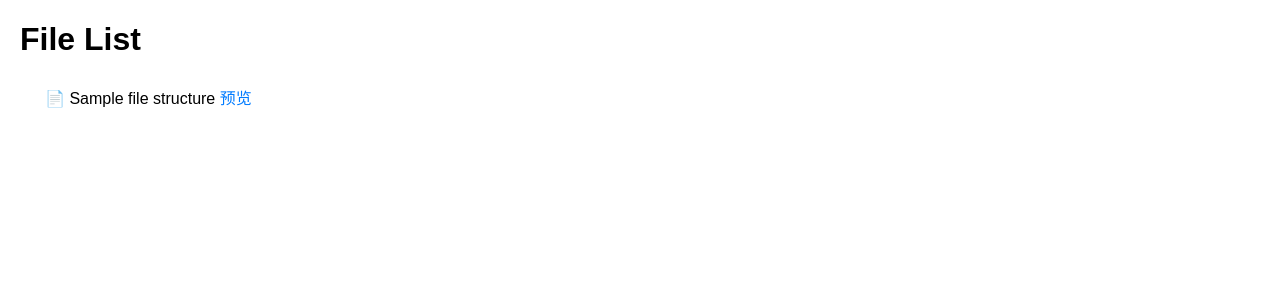
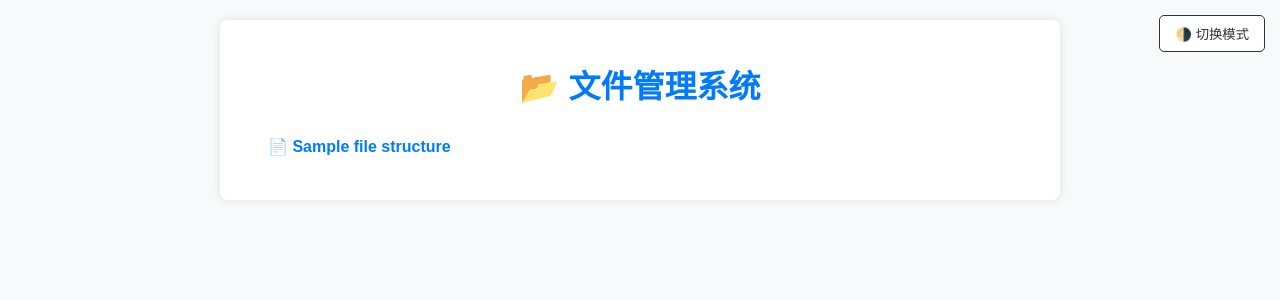
Before and after one commit to sunnyhmz7010/kkfileview_nas, a Flask app: template templates/index.html in a window 1280 px wide. Shown: the top 300 px of the page. Run offline with Flask 3, Linux system fonts and the light colour scheme; the template is opened without the code that fills it: most values are stand-ins (such as "Sample title", 1, 10 or a date in 2020).

Commit message:
Add files via upload

```diff
--- a/docker-compose.yml
+++ b/docker-compose.yml
@@ -1,11 +1,11 @@
 services:
   kkfileview_nas:
-    image: kkfileview_nas:v1.0
+    image: kkfileview_nas:v1.1
     container_name: kfileview_nas
     restart: always
     environment:
       - FILE_URL_DATA=192.168.10.28:5000 #NAS地址+当前容器映射的宿主端口
-      - PREVIEW_URL_DATA=192.168.10.28:8012 #kkfileview服务地址+当前容器映射的宿主端口
+      - PREVIEW_URL_DATA=192.168.10.28:8012 #kkfileview服务地址(如需公网访问，请填写公网地址)+kkfileview容器映射的宿主端口
     volumes:
       - /vol1/1000/文件:/app/files  # 需要预览的文件夹
     ports:
--- a/run.py
+++ b/run.py
@@ -1,48 +1,50 @@
+import os
+import base64
 from flask import Flask, render_template, send_from_directory
-import os
-import json
-import base64
 
 app = Flask(__name__)
 
 # 读取环境变量
-file_url_data = os.getenv("FILE_URL_DATA", "http://localhost")
-preview_url_data = os.getenv("PREVIEW_URL_DATA", "http://localhost")
+# file_url_data = os.getenv("FILE_URL_DATA", "http://localhost")
+# preview_url_data = os.getenv("PREVIEW_URL_DATA", "http://localhost")
 
-# file_url_data = '192.168.10.25:5000'
-# preview_url_data = '192.168.10.28:8012'
+file_url_data = '192.168.10.25:5000'
+preview_url_data = '192.168.10.28:8012'
 
-# 设定文件目录（默认是 `/app/files`）
-FILE_DIR = os.getenv("FILE_DIR", "/app/files")
-# FILE_DIR = 'files'
+# 设定文件目录（Windows 和 Linux 兼容）
+# FILE_DIR = os.getenv("FILE_DIR", os.path.abspath("files"))  # 默认 `files/` 目录
+FILE_DIR = 'files'
 
-# 生成 kkFileView 预览链接
+# 生成 kkFileView 预览链接（修正 Windows 路径）
 def generate_preview_url(file_path):
-    """ 生成 kkFileView 预览链接 """
-    file_url = f"http://{file_url_data}/file/{file_path}"  # 注意这里直接拼接完整路径
+    """ 生成 kkFileView 预览链接，统一使用 / 作为路径分隔符 """
+    file_path = file_path.replace("\\", "/")  # 统一路径格式
+    file_url = f"http://{file_url_data}/file/{file_path}"  # 生成 Flask 访问路径
     encoded_url = base64.b64encode(file_url.encode('utf-8')).decode('utf-8')  # Base64 编码
-    preview_url = f"http://{preview_url_data}/onlinePreview?url={encoded_url}"  # 预览链接
+    preview_url = f"http://{preview_url_data}/onlinePreview?url={encoded_url}"  # kkFileView 预览链接
     return preview_url
 
-# 注册 `generate_preview_url` 到 Jinja2 模板
+# 注册模板全局函数
 @app.context_processor
 def utility_processor():
     return dict(generate_preview_url=generate_preview_url)
 
+# 递归构建文件和文件夹结构，兼容 Windows
+def build_file_structure(directory):
+    """ 递归构建文件夹结构，Windows/Linux 兼容 """
+    structure = {}
+    for item in os.listdir(directory):
+        item_path = os.path.join(directory, item)
+        if os.path.isdir(item_path):
+            structure[item] = build_file_structure(item_path)  # 递归处理子目录
+        else:
+            relative_path = os.path.relpath(item_path, FILE_DIR).replace("\\", "/")  # 修正路径格式
+            structure[item] = relative_path  # 返回相对路径
+    return structure
+
 # 首页：列出文件和目录
 @app.route('/')
 def index():
-    def build_file_structure(directory):
-        """ 递归构建文件和文件夹结构 """
-        structure = {}
-        for item in os.listdir(directory):
-            item_path = os.path.join(directory, item)
-            if os.path.isdir(item_path):
-                structure[item] = build_file_structure(item_path)  # 递归处理子目录
-            else:
-                structure[item] = os.path.relpath(item_path, FILE_DIR)  # 返回相对路径
-        return structure
-
     file_structure = build_file_structure(FILE_DIR)  # 递归读取文件结构
     return render_template('index.html', file_structure=file_structure)
 
@@ -50,7 +52,8 @@ def index():
 @app.route('/file/<path:filename>')
 def download_file(filename):
     """ 允许访问 `files/` 目录下的次级文件 """
-    return send_from_directory(FILE_DIR, filename)
+    safe_filename = filename.replace("\\", "/")  # 兼容 Windows 路径
+    return send_from_directory(FILE_DIR, safe_filename)
 
 # 启动 Flask
 if __name__ == '__main__':
--- a/templates/index.html
+++ b/templates/index.html
@@ -1,84 +1,202 @@
 <!DOCTYPE html>
-<html lang="en">
+<html lang="zh">
 <head>
     <meta charset="UTF-8">
     <meta name="viewport" content="width=device-width, initial-scale=1.0">
-    <title>File List</title>
+    <title>文件列表</title>
     <style>
+        /* 🌟 定义浅色 & 深色模式的 CSS 变量 */
+        :root {
+            --bg-color: #f8f9fa;
+            --text-color: #333;
+            --card-bg: white;
+            --card-shadow: rgba(0, 0, 0, 0.1);
+            --hover-bg: #e9ecef;
+        }
+
+        /* 🌙 深色模式 */
+        [data-theme="dark"] {
+            --bg-color: #181818;
+            --text-color: #ffffff;
+            --card-bg: #242424;
+            --card-shadow: rgba(255, 255, 255, 0.1);
+            --hover-bg: #333;
+        }
+
         body {
-            font-family: Arial, sans-serif;
+            font-family: "Arial", sans-serif;
             margin: 20px;
+            background-color: var(--bg-color);
+            color: var(--text-color);
+            transition: background-color 0.3s, color 0.3s;
+        }
+        h1 {
+            text-align: center;
+            color: #007bff;
+        }
+        .container {
+            max-width: 800px;
+            margin: 0 auto;
+            background: var(--card-bg);
+            padding: 20px;
+            border-radius: 8px;
+            box-shadow: 0 0 10px var(--card-shadow);
+            transition: background 0.3s, box-shadow 0.3s;
         }
         ul {
             list-style-type: none;
             padding-left: 20px;
         }
         li {
-            padding: 5px;
+            padding: 8px;
             cursor: pointer;
+            transition: background-color 0.2s ease-in-out;
+            border-radius: 5px;
+        }
+        li:hover {
+            background-color: var(--hover-bg);
         }
         li.folder::before {
             content: "📁 ";
+            font-weight: bold;
+        }
+        li.folder.open::before {
+            content: "📂 ";
         }
         li.file::before {
             content: "📄 ";
         }
-        li a {
-            text-decoration: none;
+        li.file {
             color: #007bff;
+            font-weight: bold;
         }
-        li a:hover {
+        li.file:hover {
             text-decoration: underline;
+        }
+        .hidden {
+            display: none;
+        }
+        .folder ul {
+            padding-left: 15px;
+            transition: max-height 0.3s ease-in-out;
+            overflow: hidden;
+        }
+        /* 🌟 让 "请稍等" 提示美观 */
+        #loadingMessage {
+            display: none;
+            text-align: center;
+            font-size: 18px;
+            color: #007bff;
+            font-weight: bold;
+            margin-top: 20px;
+        }
+
+        /* 🌟 主题切换按钮 */
+        .theme-toggle {
+            position: absolute;
+            top: 15px;
+            right: 15px;
+            background: var(--card-bg);
+            color: var(--text-color);
+            border: 1px solid var(--text-color);
+            padding: 8px 15px;
+            border-radius: 5px;
+            cursor: pointer;
+            transition: all 0.3s;
+        }
+        .theme-toggle:hover {
+            background-color: var(--hover-bg);
         }
     </style>
 </head>
 <body>
-    <h1>File List</h1>
+
+    <!-- 主题切换按钮 -->
+    <button class="theme-toggle" onclick="toggleTheme()">🌗 切换模式</button>
+
+    <div class="container">
+        <h1>📂 文件管理系统</h1>
+
+        <!-- "请稍等" 提示 -->
+        <div id="loadingMessage">🔄 请稍等，文件正在加载...</div>
+
         <ul id="fileList">
             {% for name, content in file_structure.items() %}
                 {% if content is mapping %}
-                <li class="folder" onclick="toggleFolder(this)">
+                    <li class="folder" onclick="toggleFolder(event, this)">
                         {{ name }}
-                    <ul style="display: none;">
+                        <ul class="hidden">
                             {% for sub_name, sub_content in content.items() %}
                                 {% if sub_content is mapping %}
-                                <li class="folder" onclick="toggleFolder(this)">
+                                    <li class="folder" onclick="toggleFolder(event, this)">
                                         {{ sub_name }}
-                                    <ul style="display: none;">
+                                        <ul class="hidden">
                                             {% for file_name, file_path in sub_content.items() %}
-                                            <li class="file">
+                                                <li class="file" onclick="previewFile('{{ generate_preview_url(file_path) }}')">
                                                     {{ file_name }}
-                                                <a href="{{ generate_preview_url(file_path) }}" target="_blank">预览</a>
                                                 </li>
                                             {% endfor %}
                                         </ul>
                                     </li>
                                 {% else %}
-                                <li class="file">
+                                    <li class="file" onclick="previewFile('{{ generate_preview_url(sub_content) }}')">
                                         {{ sub_name }}
-                                    <a href="{{ generate_preview_url(sub_content) }}" target="_blank">预览</a>
                                     </li>
                                 {% endif %}
                             {% endfor %}
                         </ul>
                     </li>
                 {% else %}
-                <li class="file">
+                    <li class="file" onclick="previewFile('{{ generate_preview_url(content) }}')">
                         {{ name }}
-                    <a href="{{ generate_preview_url(content) }}" target="_blank">预览</a>
                     </li>
                 {% endif %}
             {% endfor %}
         </ul>
+    </div>
 
     <script>
-        // 切换文件夹的展开和收起
-        function toggleFolder(element) {
-            const subList = element.querySelector('ul');
+        function toggleFolder(event, element) {
+            event.stopPropagation(); // 防止事件冒泡到父级
+            let subList = element.querySelector('ul');
             if (subList) {
-                subList.style.display = subList.style.display === 'none' ? 'block' : 'none';
+                subList.classList.toggle('hidden'); // 切换隐藏状态
+                element.classList.toggle('open'); // 切换文件夹图标
             }
         }
+
+        function previewFile(url) {
+            document.getElementById("loadingMessage").style.display = "block";
+            sessionStorage.setItem("loadingActive", "true");
+            setTimeout(() => {
+                window.location.href = url;
+            }, 500);
+        }
+
+        window.onload = function() {
+            if (sessionStorage.getItem("loadingActive") === "true") {
+                document.getElementById("loadingMessage").style.display = "none";
+                sessionStorage.removeItem("loadingActive");
+            }
+            // 🌟 载入时检查用户上次选择的主题
+            const savedTheme = localStorage.getItem("theme");
+            if (savedTheme) {
+                document.documentElement.setAttribute("data-theme", savedTheme);
+            } else {
+                // 默认跟随系统设置
+                if (window.matchMedia("(prefers-color-scheme: dark)").matches) {
+                    document.documentElement.setAttribute("data-theme", "dark");
+                }
+            }
+        }
+
+        function toggleTheme() {
+            let currentTheme = document.documentElement.getAttribute("data-theme");
+            let newTheme = currentTheme === "dark" ? "light" : "dark";
+            document.documentElement.setAttribute("data-theme", newTheme);
+            localStorage.setItem("theme", newTheme); // 记住用户选择
+        }
     </script>
+
 </body>
 </html>
```
Lines whose indentation alone changed are shown as unchanged.
